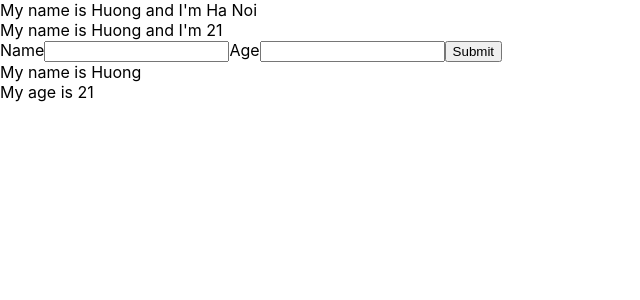
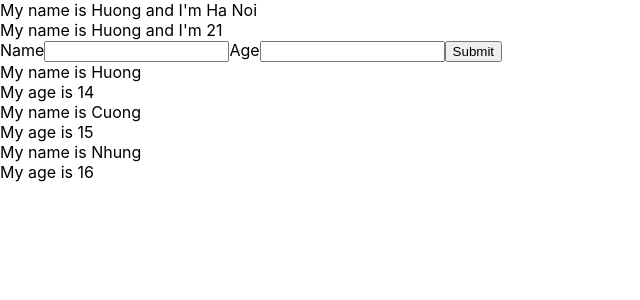
Before and after one commit to Huongnhe/test-react, a React (Create React App) app: page / in a window 1280 px wide. Shown: the top 300 px of the page, without its empty margins (0-640 px from the left). Built offline with nearby package versions, Linux system fonts and the light colour scheme.

Commit message:
outputing list

```diff
--- a/src/components/DisplayInfor.js
+++ b/src/components/DisplayInfor.js
@@ -3,12 +3,22 @@
 class DisplayInfor extends React.Component {
 
     render() {
-        const {name, age}= this.props;
+        const { listUsers } = this.props;
         return (
+
             <div>
+                {listUsers.map((user) => {
+                    return (
+                        <div key={user.id}>
+                            <div>My name is {user.name}</div>
+                            <div>My age is {user.age}</div>
+                        </div>
+                    )
 
-                <div>My name is {name}</div>
-                <div>My age is {age}</div>
+                })}
+
+                {/* <div>My name is {name}</div>
+                <div>My age is {age}</div> */}
 
 
             </div>
--- a/src/components/MyComponent.js
+++ b/src/components/MyComponent.js
@@ -5,13 +5,22 @@
 
 
 class MyComponent extends React.Component {
+    state = {
+        listUsers: [
+            { id: 1, name: "Huong", age: "14" },
+            { id: 2, name: "Cuong", age: "15" },
+            { id: 3, name: "Nhung", age: "16" },
+
+        ]
+
+    }
 
     render() {
         return (
             <div>
 
                 <UserInfor />
-                <DisplayInfor name="Huong" age={21} />
+                <DisplayInfor listUsers={this.state.listUsers} />
 
 
             </div>
```
